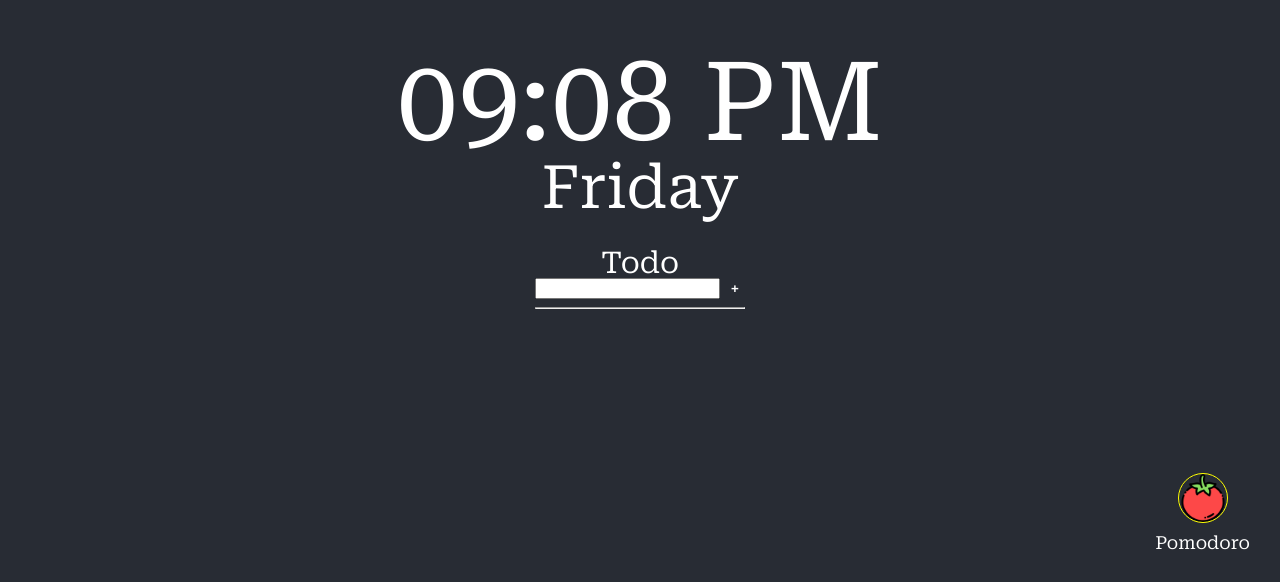
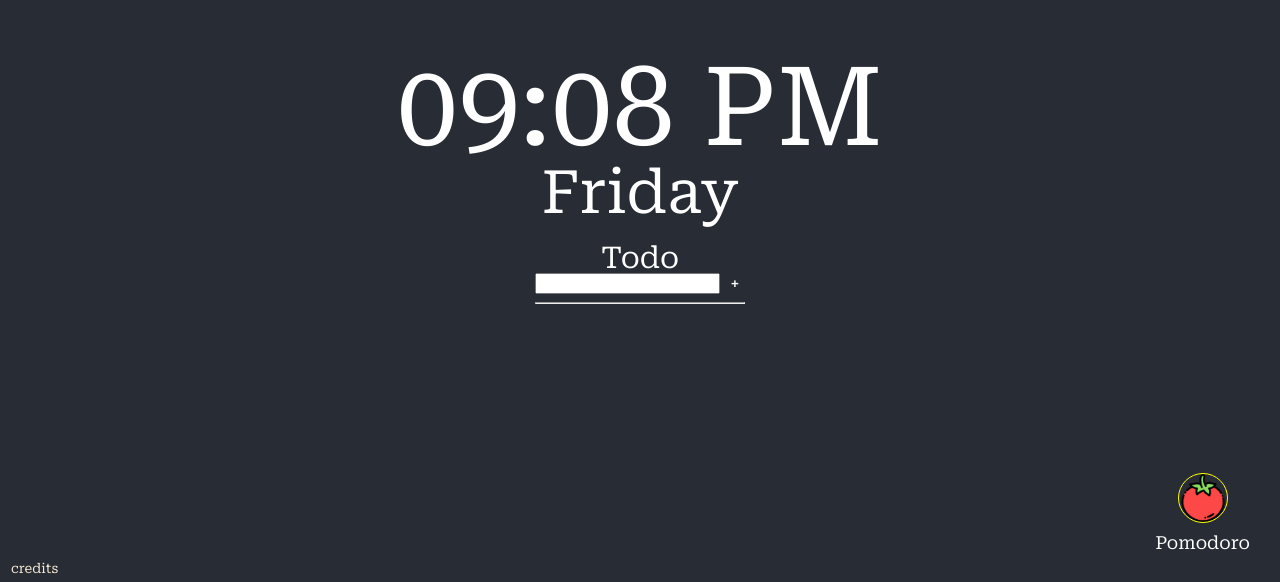
Before and after one commit to yingmo55/Todo-List, a React (Create React App) app: page / in a window 1280 px wide. Shown: the part 218-800 px from the top of the page. Built offline with nearby package versions, Linux system fonts and the light colour scheme.

Commit message:
Add Credit component
- remove comment with link to icon credit in TomatoButton/TomatoButton
- Add credit on bottom left corner
- Add link to GitHub
- Add link to icon credit

```diff
--- a/src/App.css
+++ b/src/App.css
@@ -14,13 +14,15 @@
   color: #61dafb;
 }
 
-/*Font & Font Size*/
-h1, h2, h3, h4, h5, h6, p, a, span {
+/*Font Size*/
+h1, h2, h3, h4, h5, h6,
+p, a, span {
   font-family: 'Roboto Serif', sans-serif;
 }
 
+
 h2 {
-  font-size: 36px;
+  font-size: calc(30px + 2vmin);
 }
 
 p, a, span {
@@ -29,7 +31,7 @@ p, a, span {
 
 /* Add margin between elements */
 div + div {
-  margin: 15px 0;
+  margin: 10px 0;
 }
 
 
--- a/src/App.js
+++ b/src/App.js
@@ -2,6 +2,7 @@ import './App.css';
 import Todo from './Components/TodoList/Todo/Todo';
 import CurrentTime from './Components/CurrentTime/CurrentTime';
 import TimerDisplay from './Components/Pomodoro/TimerDisplay/TimerDisplay';
+import Credits from './Components/Credits/Credits';
 
 function App() {
   return (
@@ -10,6 +11,7 @@ function App() {
         <CurrentTime className='currentTime' />
         <Todo className='todoList' />
         <TimerDisplay className='timerDisplay' />
+        <Credits />
     </div>
   );
 }
--- /dev/null
+++ b/src/Components/Credits/Credits.css
@@ -0,0 +1,38 @@
+#credits {
+    position: fixed;
+    bottom: 5px;
+    left: 5px;
+    background-color: transparent;
+    border: none;
+    color: antiquewhite;
+    font-family: 'Roboto Serif', sans-serif;
+}
+
+#credits:hover {
+    cursor: pointer;
+    color: grey;
+}
+
+#credits:active {
+    color: rgb(0, 0, 0);
+}
+
+#creditWindow {
+    position: fixed;
+    left: 5px;
+    bottom: 20px;
+    min-width: 50px;
+    height: 20px;
+    padding: 5px;
+    display: flex;
+    align-items: center;
+
+}
+
+#creditWindow p, a  {
+    color: aliceblue;
+    font-size: 12px;
+}
+#creditWindow a {
+    color: aquamarine;
+}
--- /dev/null
+++ b/src/Components/Credits/Credits.js
@@ -0,0 +1,27 @@
+import React, { useState } from "react";
+import './Credits.css';
+
+function Credits() {
+const [toggleCredits, setToggleCredits] = useState(false);
+
+const credit = (
+    <div id='creditWindow'>
+        <p>Made with 🍵 by <a href="https://github.com/yingmo55">Ying</a> |
+        <a href="https://www.flaticon.com/free-icons/tomato" title="tomato icons">Tomato icons created by Freepik - Flaticon</a></p>
+    </div>
+)
+
+const showCredits = () => {
+    setToggleCredits(!toggleCredits)
+}
+
+    return (
+        <>
+        {toggleCredits && credit}
+        <button id='credits'
+                onClick={showCredits}>credits</button>
+        </>
+)
+}
+
+export default Credits;
--- a/src/Components/Pomodoro/TomatoButton/TomatoButton.js
+++ b/src/Components/Pomodoro/TomatoButton/TomatoButton.js
@@ -14,6 +14,3 @@ const {parsedTime, toggleTimer, timerStart, isBreak, timerPopup, pauseTimer} = p
 }
 
 export default TomatoButton;
-
- //Attribution for icon
- //<a href="https://www.flaticon.com/free-icons/tomato" title="tomato icons">Tomato icons created by Freepik - Flaticon</a>
```
